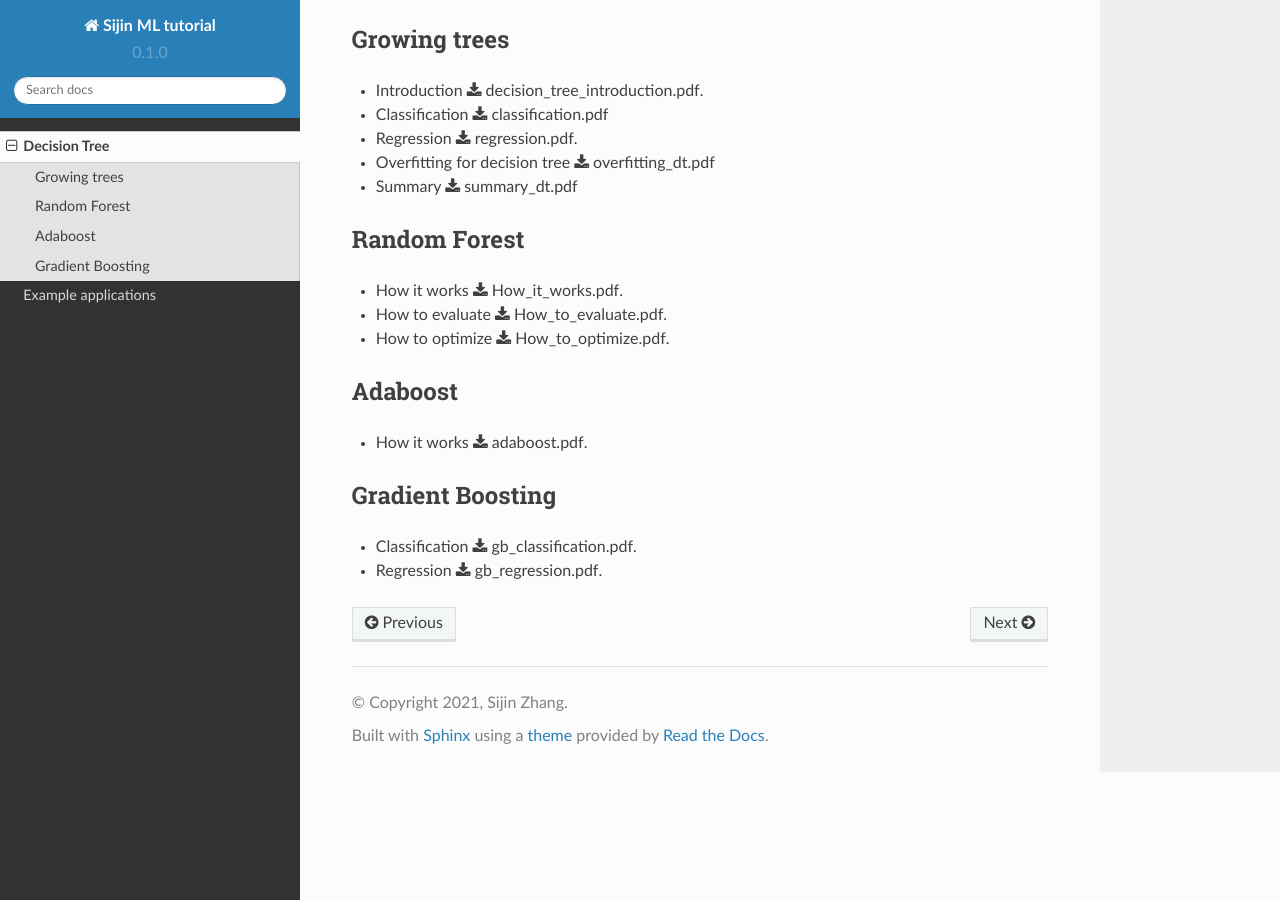
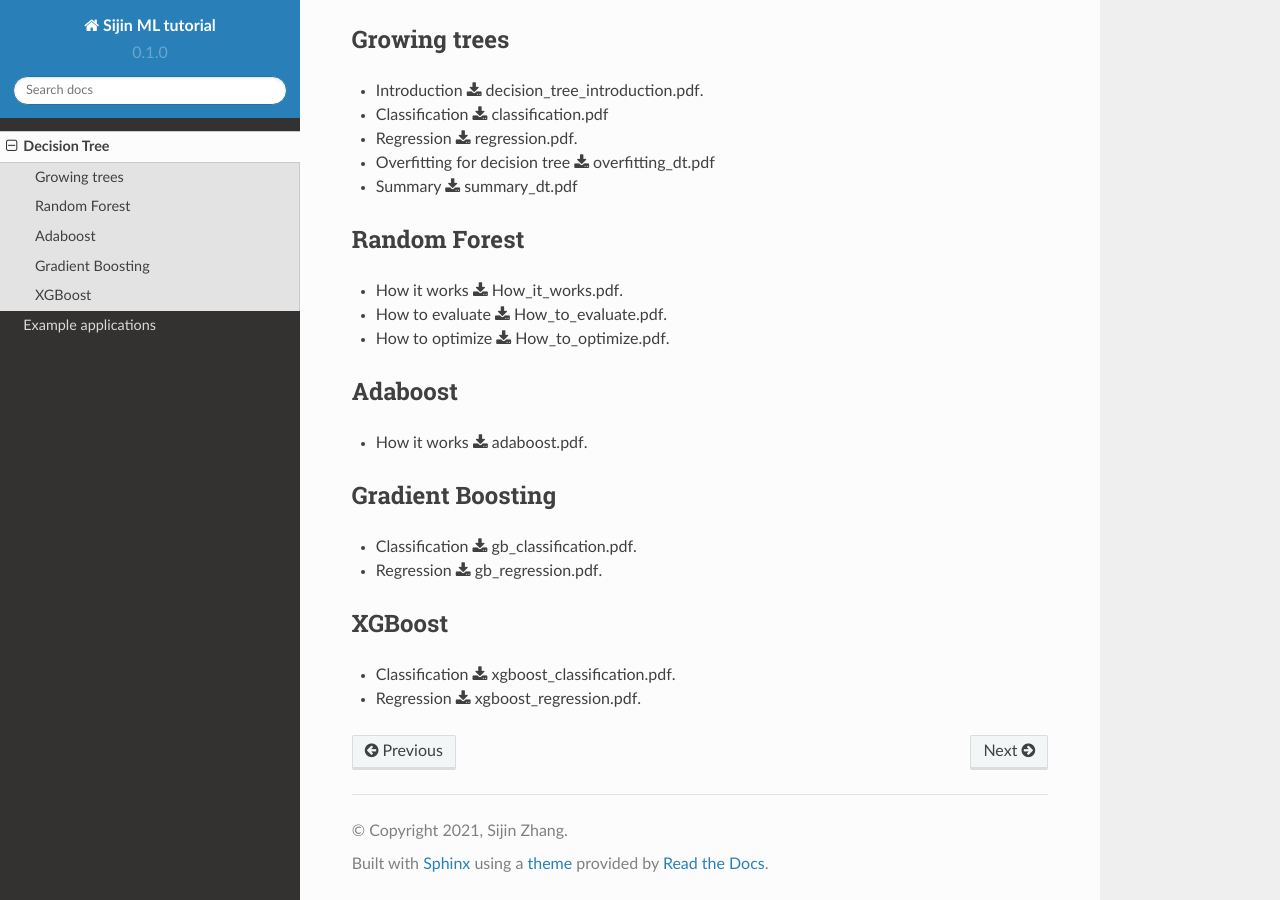
Before and after one commit to jzanetti/Sijin_ML, a Sphinx documentation site: the page built from docs/source/decision_tree/decision_tree.rst, in a window 1280 px wide and 900 px high, scrolled down 598 px. Built offline with Sphinx 7.4.7 and the Read the Docs theme 2.0.0, drawn with Linux system fonts in a browser that asks for light colours.

Commit message:
Update decision_tree.rst

```diff
--- a/docs/source/decision_tree/decision_tree.rst
+++ b/docs/source/decision_tree/decision_tree.rst
@@ -37,3 +37,8 @@ Gradient Boosting
 --------
 * Classification :download:`gb_classification.pdf <pdf/gb_classification.pdf>`.
 * Regression :download:`gb_regression.pdf <pdf/gb_regression.pdf>`.
+
+XGBoost
+--------
+* Classification :download:`xgboost_classification.pdf <pdf/xgboost_classification.pdf>`.
+* Regression :download:`xgboost_regression.pdf <pdf/xgboost_regression.pdf>`.
```
